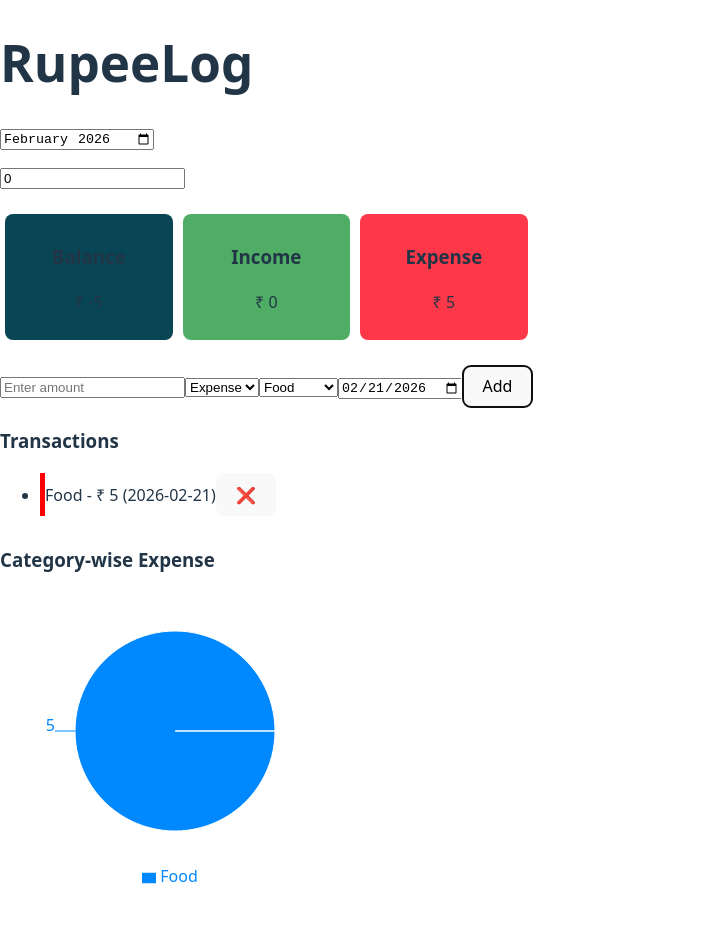
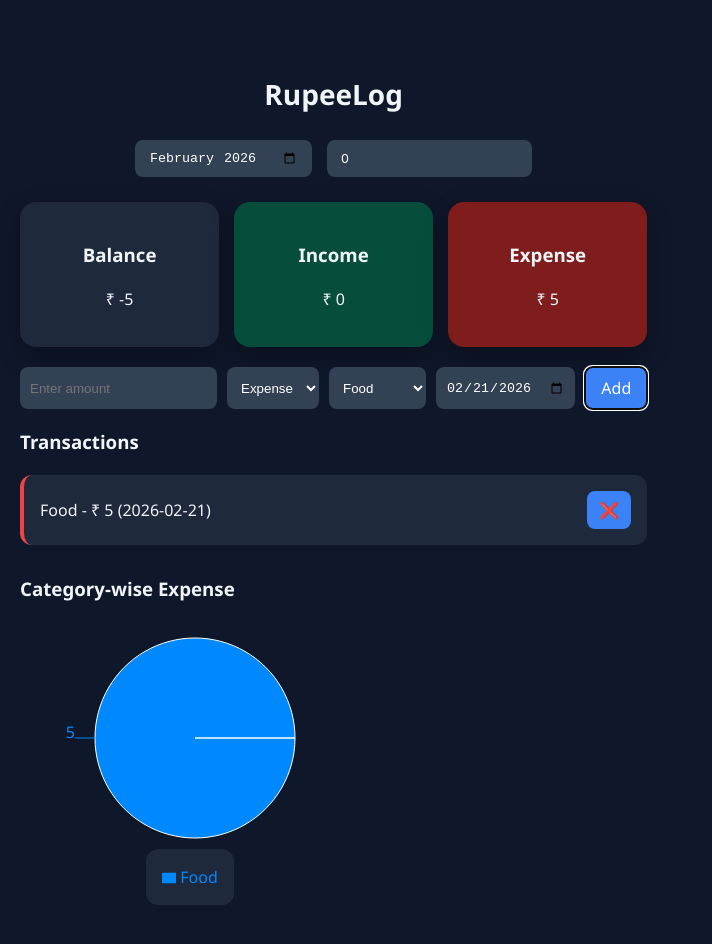
Before and after one commit to AthulManoj760/RupeeLog, a React (Vite) app: page / in a window 1280 px wide. Both pictures are taken after typing "5" into the empty fields and a click on the button "Add". Shown: the top 944 px of the page, without its empty margins (0-712 px from the left). Before the commit the page ends 893 px from the top, so only its background shows below. Built offline with nearby package versions, Linux system fonts and the light colour scheme.

Commit message:
Improve UI Design with modern styling and card-based design

```diff
--- a/src/App.css
+++ b/src/App.css
@@ -1,34 +1,146 @@
+/* Global Reset */
+body {
+  margin: 0;
+  font-family: 'Segoe UI', sans-serif;
+  background: #0f172a;
+  color: #f1f5f9;
+}
+
+/* Main Container */
+.container {
+  max-width: 800px;
+  margin: 40px auto;
+  padding: 20px;
+}
+
+/* Headline */
+h1 {
+  text-align: center;
+  margin-bottom: 30px;
+  font-size: 28px;
+}
+
+/* Card */
+.card {
+  background: #1e293b;
+  padding: 20px;
+  border-radius: 16px;
+  margin-bottom: 20px;
+  box-shadow: 0 10px 25px rgba(0, 0, 0, 0.3);
+}
+
+/* Summary Cards */
 .summary {
   display: flex;
+  gap: 15px;
   justify-content: space-between;
-  margin: 20px 0;
+  flex-wrap: wrap;
 }
 
-.card {
+.summary .card {
   flex: 1;
-  margin: 5px;
-  padding: 10px;
-  background: white;
-  border-radius: 8px;
   text-align: center;
 }
 
 .balance {
-  background: #094655;
+  background: #1e293b;
 }
 
 .income {
-  background: #50ad66;
+  background: #064e3b;
 }
 
 .expense {
-  background: #ff3849;
+  background: #7f1d1d;
+}
+
+/* Form */
+.form {
+  display: flex;
+  gap: 10px;
+  flex-wrap: wrap;
+}
+
+.form input,
+.form select {
+  padding: 10px;
+  border-radius: 8px;
+  border: none;
+  background: #334155;
+  color: white;
+}
+
+.form input:focus,
+.form select:focus {
+  outline: 2px solid #3b82f6;
+}
+
+/* Button */
+button {
+  padding: 10px 16px;
+  border-radius: 8px;
+  border: none;
+  background: #3b82f6;
+  color: white;
+  cursor: pointer;
+  transition: 0.2s;
+}
+
+button:hover {
+  background: #2563eb;
+}
+
+/* Transaction List */
+ul {
+  list-style: none;
+  padding: 0;
+}
+
+li {
+  background: #1e293b;
+  padding: 16px;
+  border-radius: 12px;
+  margin-bottom: 12px;
+  display: flex;
+  justify-content: space-between;
+  align-items: center;
+  transition: 0.2s;
+}
+
+li:hover {
+  transform: translateY(-2px);
+  box-shadow: 0 6px 18px rgba(0, 0, 0, 0.4);
 }
 
 .income-item {
-  border-left: 5px solid green;
+  border-left: 4px solid #22c55e;
 }
 
 .expense-item {
-  border-left: 5px solid red;
+  border-left: 4px solid #ef4444;
 }
+
+.top-controls {
+  display: flex;
+  gap: 15px;
+  justify-content: center;
+  margin-bottom: 25px;
+}
+
+.top-controls input {
+  padding: 10px 14px;
+  border-radius: 8px;
+  border: none;
+  background: #334155;
+  color: white;
+}
+
+li button {
+  background: #3b82f6;
+  padding: 8px 12px;
+  border-radius: 8px;
+}
+
+li button:hover {
+  background: #2563eb;
+}
--- a/src/App.jsx
+++ b/src/App.jsx
@@ -87,16 +87,16 @@ function App() {
 
   return (
     <div className="container">
+
       <h1>RupeeLog</h1>
-      <div style={{ margin: "15px 0" }}>
+
+      <div className="top-controls">
         <input
           type="month"
           value={selectedMonth}
           onChange={(e) => setSelectedMonth(e.target.value)}
         />
-      </div>
 
-      <div style={{ marginBottom: "15px" }}>
         <input
           type="number"
           placeholder="Set monthly budget"
```
